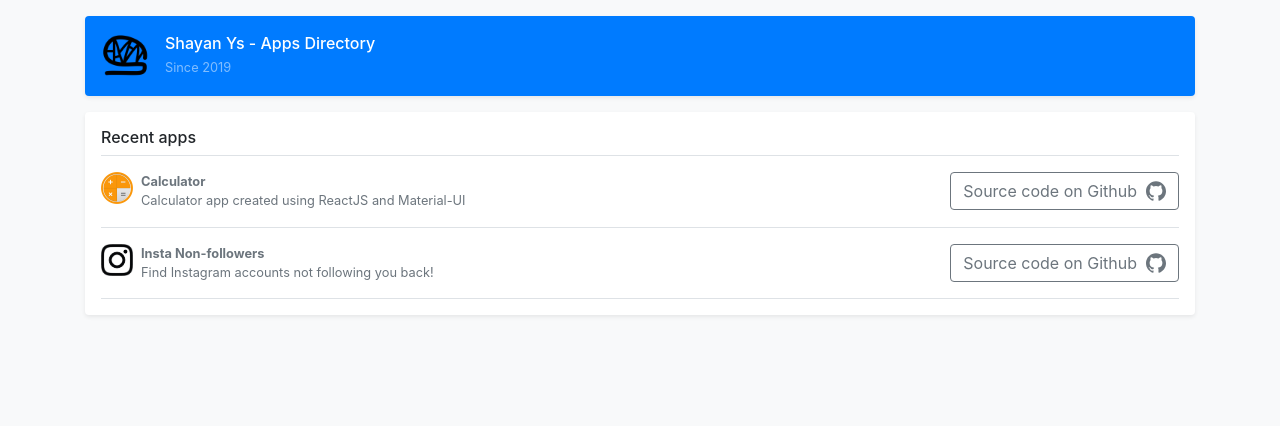
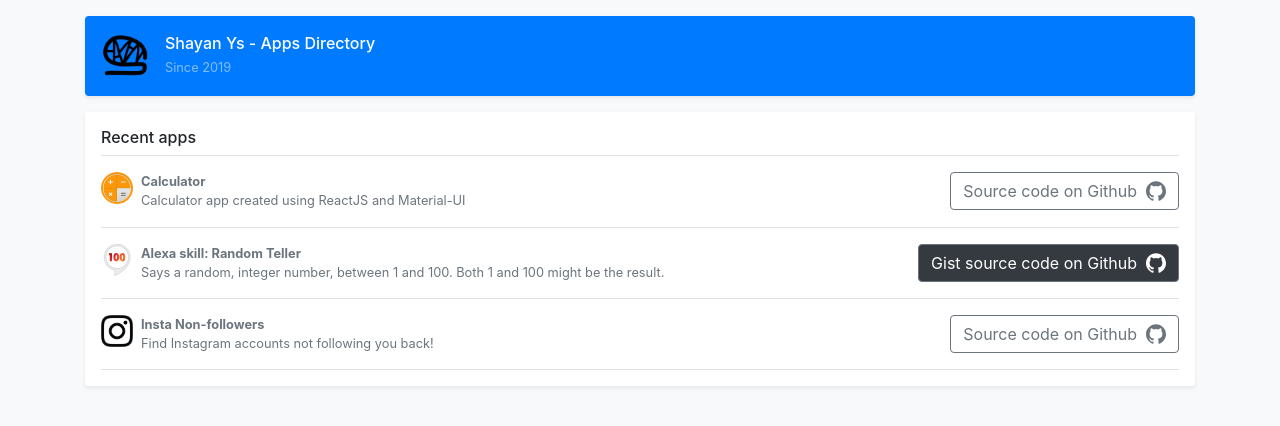
Before and after one commit to shayan-ys/porfolio-apps, a plain HTML site: page index.html in a window 1280 px wide. Drawn offline with nearby package versions, Linux system fonts and the light colour scheme.

Commit message:
Random teller entry added

```diff
--- a/index.html
+++ b/index.html
@@ -83,6 +83,19 @@
                     </a>
                 </div>
                 <div class="media text-muted pt-3 border-bottom border-gray">
+                    <a href="https://www.amazon.com/dp/B07ZCZ2YQ9">
+                        <img class="bd-placeholder-img mr-2 rounded" src="random-teller/logo.png" width="32" height="32" focusable="false" role="img" aria-label="Placeholder: 32x32" />
+                    </a>
+                    <a href="https://www.amazon.com/dp/B07ZCZ2YQ9" class="media-body pb-3 mb-0 small lh-125">
+                        <strong class="d-block text-gray-dark">Alexa skill: Random Teller</strong>
+                        Says a random, integer number, between 1 and 100. Both 1 and 100 might be the result.
+                    </a>
+                    <a href="https://gist.github.com/shayan-ys/57a7fcc7bb4d8609d71acda02571191a" class="btn btn-outline-secondary bg-dark text-white" tabindex="-1" role="button" aria-disabled="true">
+                        Gist source code on Github
+                        &nbsp;<svg width="20" height="20" style="margin-top: -3px;" xmlns="http://www.w3.org/2000/svg" viewBox="0 0 512 499.36" role="img" focusable="false"><title>GitHub</title><path fill="currentColor" fill-rule="evenodd" d="M256 0C114.64 0 0 114.61 0 256c0 113.09 73.34 209 175.08 242.9 12.8 2.35 17.47-5.56 17.47-12.34 0-6.08-.22-22.18-.35-43.54-71.2 15.49-86.2-34.34-86.2-34.34-11.64-29.57-28.42-37.45-28.42-37.45-23.27-15.84 1.73-15.55 1.73-15.55 25.69 1.81 39.21 26.38 39.21 26.38 22.84 39.12 59.92 27.82 74.5 21.27 2.33-16.54 8.94-27.82 16.25-34.22-56.84-6.43-116.6-28.43-116.6-126.49 0-27.95 10-50.8 26.35-68.69-2.63-6.48-11.42-32.5 2.51-67.75 0 0 21.49-6.88 70.4 26.24a242.65 242.65 0 0 1 128.18 0c48.87-33.13 70.33-26.24 70.33-26.24 14 35.25 5.18 61.27 2.55 67.75 16.41 17.9 26.31 40.75 26.31 68.69 0 98.35-59.85 120-116.88 126.32 9.19 7.9 17.38 23.53 17.38 47.41 0 34.22-.31 61.83-.31 70.23 0 6.85 4.61 14.81 17.6 12.31C438.72 464.97 512 369.08 512 256.02 512 114.62 397.37 0 256 0z"/></svg>
+                    </a>
+                </div>
+                <div class="media text-muted pt-3 border-bottom border-gray">
                     <a href="insta-non-followers/">
                         <img class="bd-placeholder-img mr-2 rounded" src="insta-non-followers/logo.png" width="32" height="32" focusable="false" role="img" aria-label="Placeholder: 32x32" />
                     </a>
```
Also changed, not shown: random-teller/logo.png (added).
